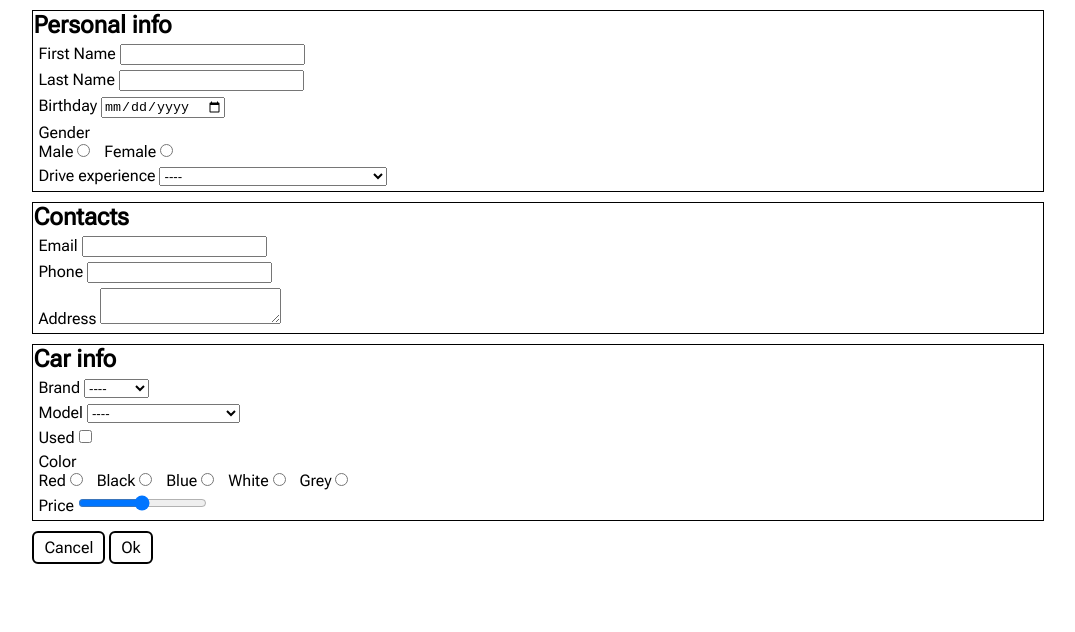
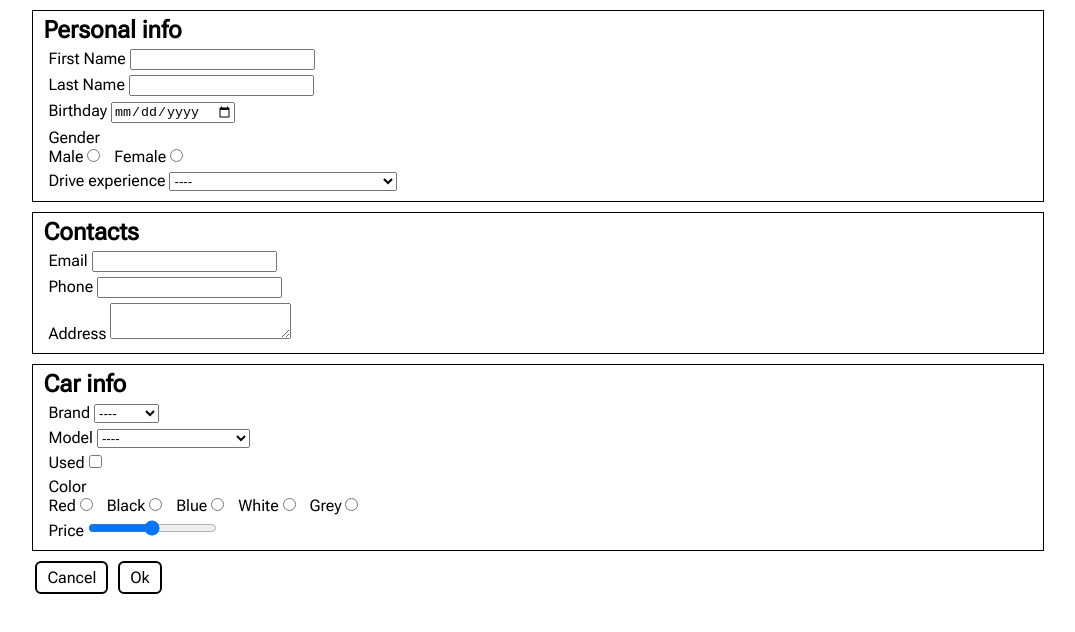
Before and after one commit to SwootsUA/car-dealership, a plain HTML site: page form.html in a window 1280 px wide. Shown: the whole page, without its empty margins (102-1177 px from the left). Drawn offline with Linux system fonts and the light colour scheme.

Commit message:
Update form style

```diff
--- a/assets/styles/style.css
+++ b/assets/styles/style.css
@@ -147,6 +147,7 @@ form section {
 .button {
     display: inline-block;
     padding: 5px 10px;
+    margin: 0 3px;
     color: black;
     background-color: white;
     border: 2px solid black;
@@ -156,6 +157,7 @@ form section {
 }
 
 .form-section {
+    padding: 5px 10px;
     margin: 10px 0;
 }
 
```
